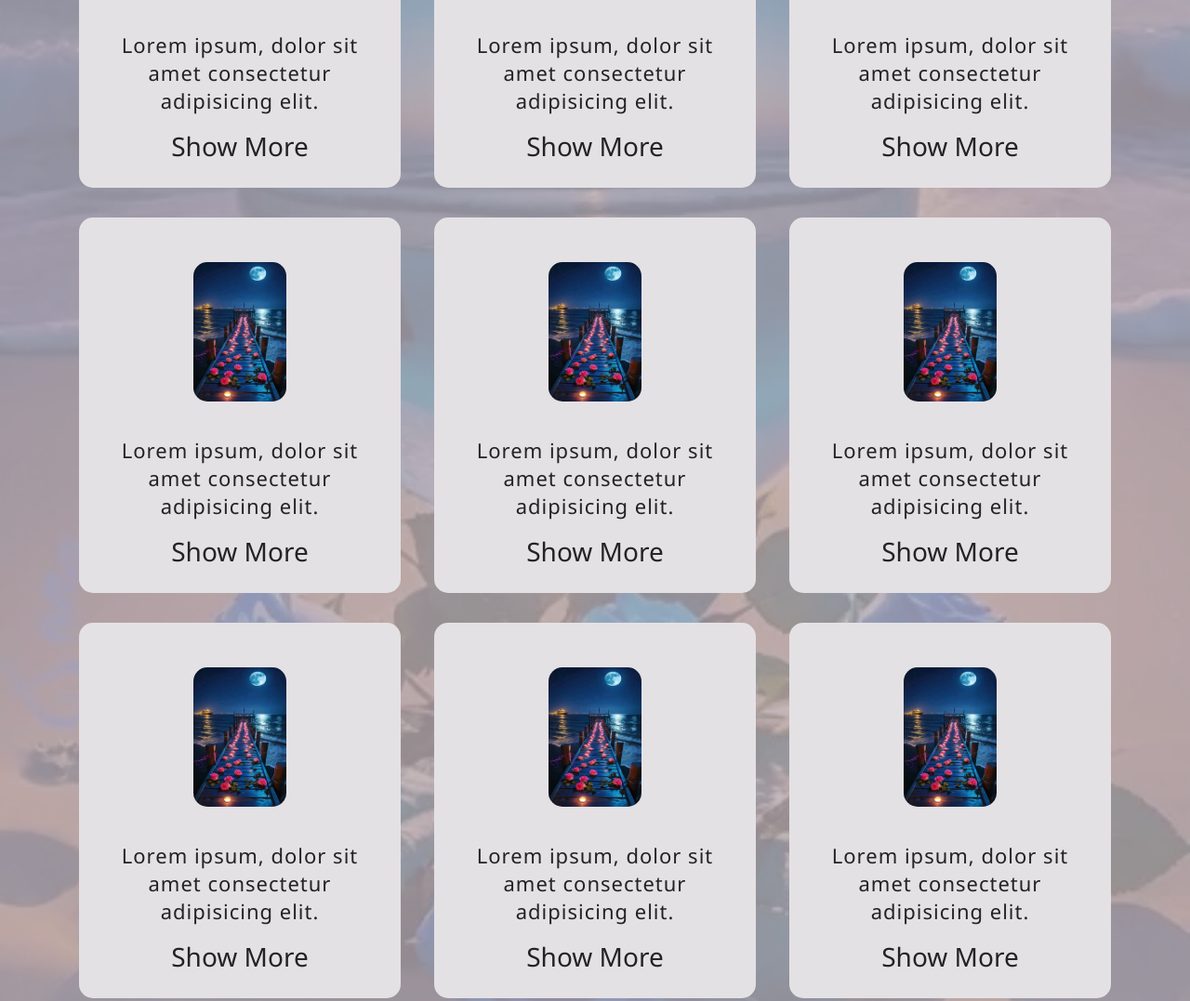
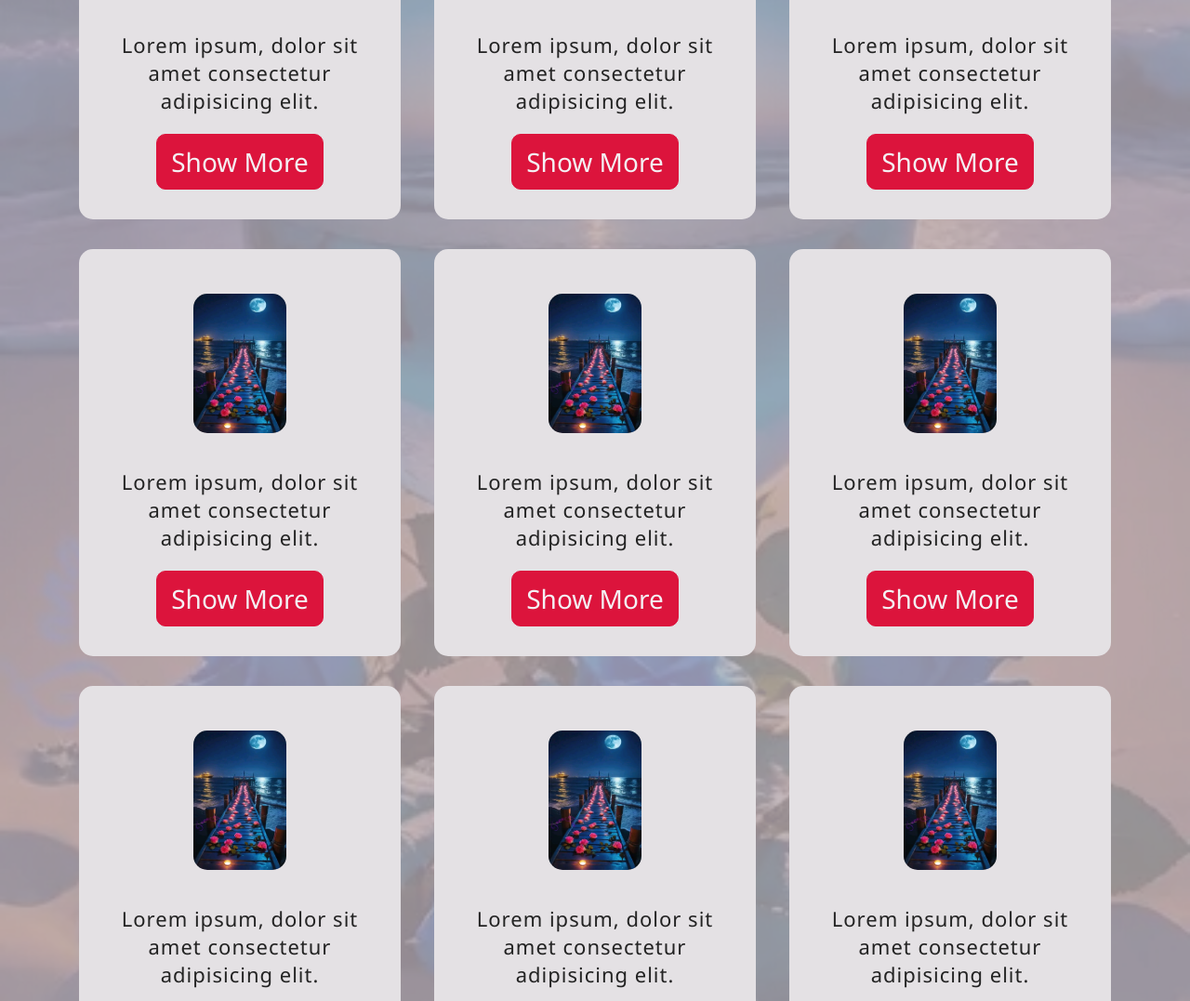
Before and after one commit to khalilSarme/Zahr_Aylol_Market, a plain HTML site: page index.html in a window 1280 px wide. Shown: the part 860-1937 px from the top of the page at 93% size. Drawn offline with nearby package versions, Linux system fonts and the light colour scheme.

Commit message:
Update style.css

```diff
--- a/css/style.css
+++ b/css/style.css
@@ -289,6 +289,19 @@ body {
   padding: 5px;
 }
 
+.Home_Page_Content_Section_2 .sub_card .btn_more {
+    color: #f4f1f4 !important;
+    background-color: var(--bx-shadow) !important;
+    border: 1.75px solid var(--bx-shadow) !important;
+    margin: 1rem auto;
+    transition: background-color .1s linear , color .1s linear;
+}
+
+.Home_Page_Content_Section_2 .sub_card .btn_more:hover , .Home_Page_Content_Section_2 .sub_card .btn_more:focus {
+    background-color: var(--bg-color) !important;
+    color: var(--bx-shadow) !important;
+}
+
 /* Home_Page_Content_Section_2 End */
 
 /* Main Home Page Website Content End */
```
